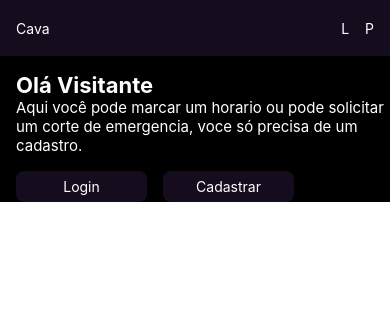
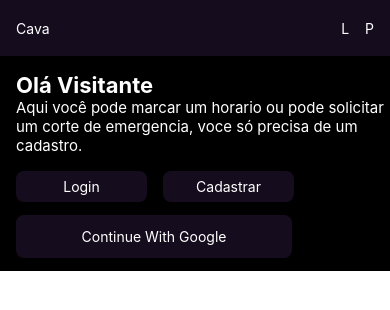
Before and after one commit to pedrokpdo/ibarberpro, a React Native app: screen / in a window 390 px wide. Shown: the top 310 px of the page. Built offline with nearby package versions, Linux system fonts and the light colour scheme.

Commit message:
BigButton

```diff
--- /dev/null
+++ b/src/components/BigButton/index.tsx
@@ -0,0 +1,12 @@
+import React from "react";
+import { Button, ButtonText, Container } from "./styles";
+
+export const BigButton = ({buttonText}) => {
+    return (
+        <Container>
+            <Button>
+                <ButtonText>{buttonText}</ButtonText>
+            </Button>
+        </Container>
+    )
+}
--- /dev/null
+++ b/src/components/BigButton/styles.ts
@@ -0,0 +1,20 @@
+import styled from "styled-components/native";
+
+export const Container = styled.View`
+    margin: 13px 16px;
+`
+
+export const Button = styled.TouchableOpacity`
+    width: 276px;
+    height: 43px;
+    background-color: #150D1E;
+    border-radius: 8px;
+    align-items: center;
+    justify-content: center;
+
+`
+
+export const ButtonText = styled.Text`
+    color: white;
+
+`
--- a/src/screens/Home/index.tsx
+++ b/src/screens/Home/index.tsx
@@ -1,4 +1,5 @@
 import React from 'react'
+import { BigButton } from '../../components/BigButton'
 import { Describe } from '../../components/Describe'
 import { NavBar } from '../../components/NavBar'
 import { SimpleButton } from '../../components/SimpleButton'
@@ -15,6 +16,7 @@ export const Home = () => {
                 <SimpleButton buttonText='Login' />
                 <SimpleButton buttonText='Cadastrar' />
             </TwoButtonContainer>
+            <BigButton buttonText='Continue With Google'/>
         </Container>
     )
 }
```
